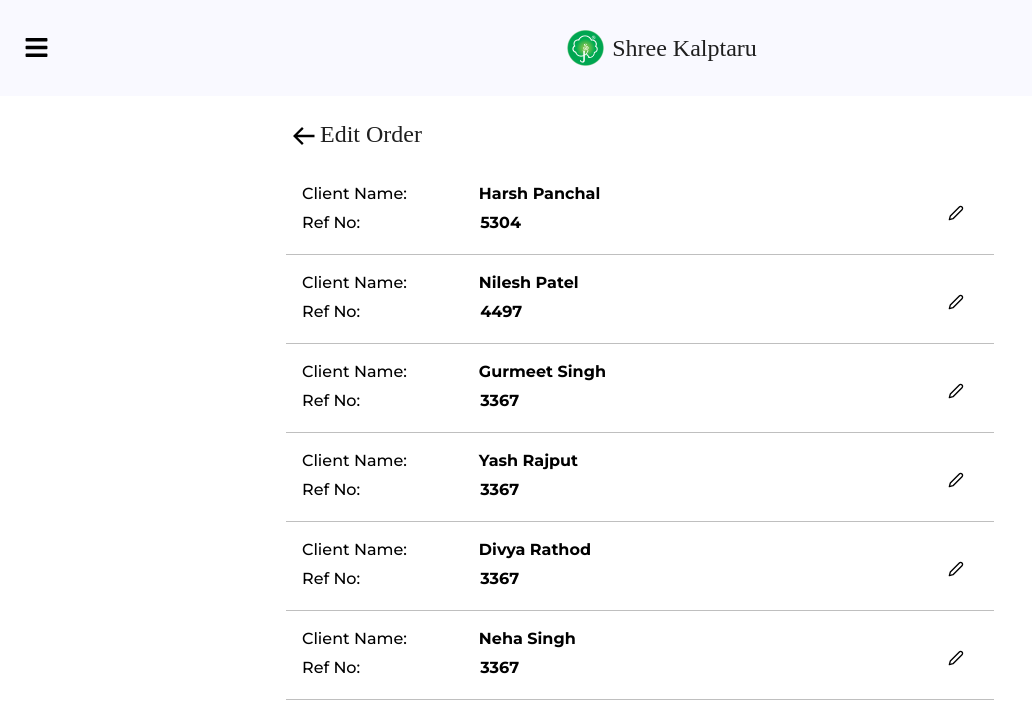
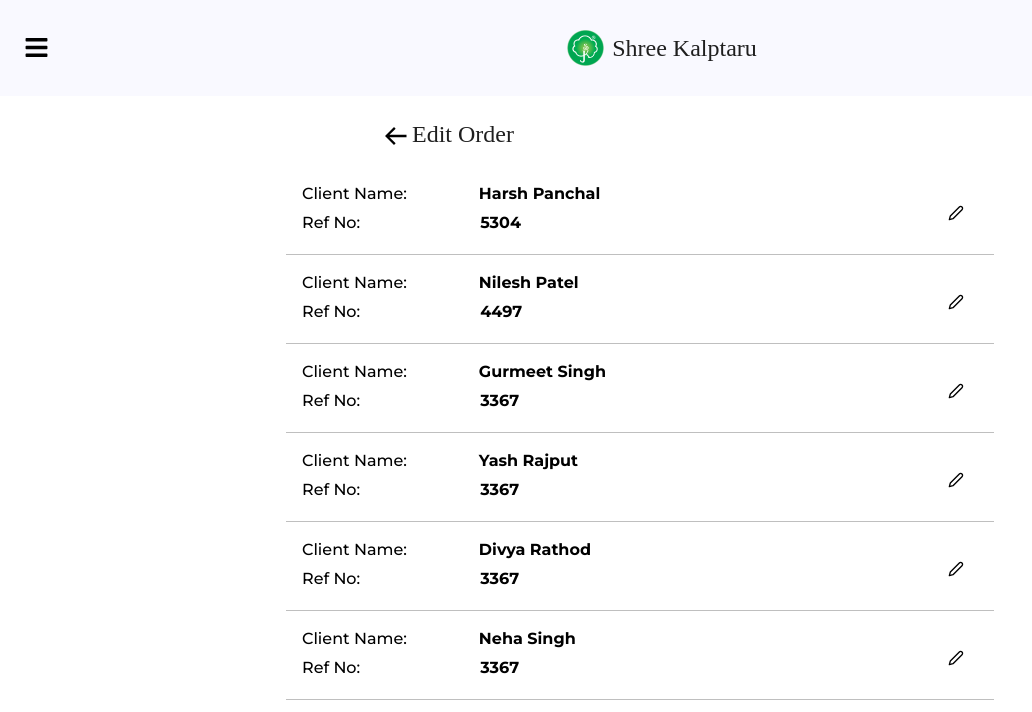
Before and after one commit to Sagardesai13/Kalptart_testing, a React (Create React App) app: page /EditOrder in a window 1280 px wide. Shown: the top 712 px of the page, without its empty margins (0-1032 px from the left). Built offline with nearby package versions, Linux system fonts and the light colour scheme.

Commit message:
Editorder webview done

```diff
--- a/src/Components/EditOrder/editOrder.css
+++ b/src/Components/EditOrder/editOrder.css
@@ -120,5 +120,5 @@ margin-left: 662px;
     margin-top: 30px;
 }
 .editbackbtn{
-    margin-left: 288px !important;
+    margin-left: 380px !important;
 }
```
